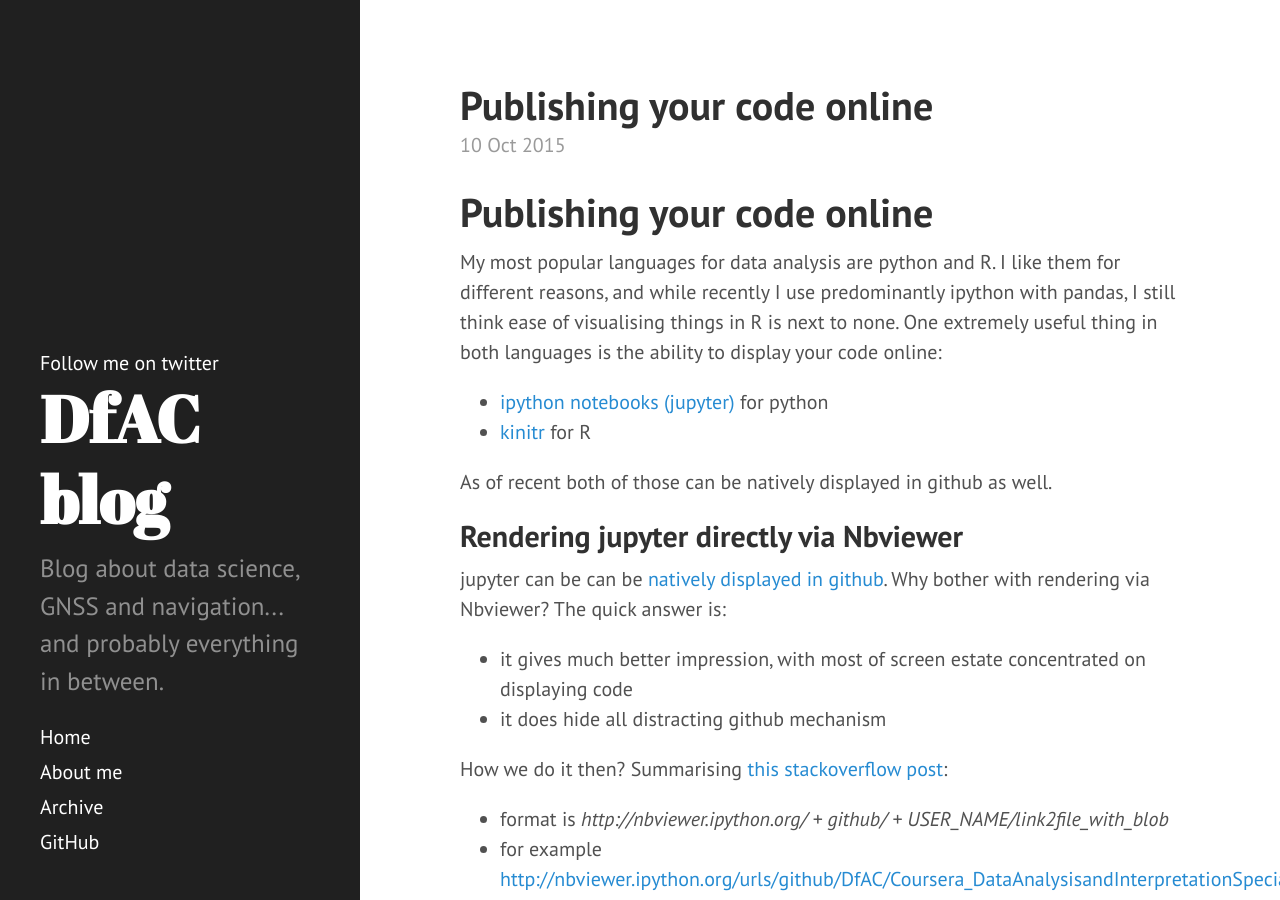
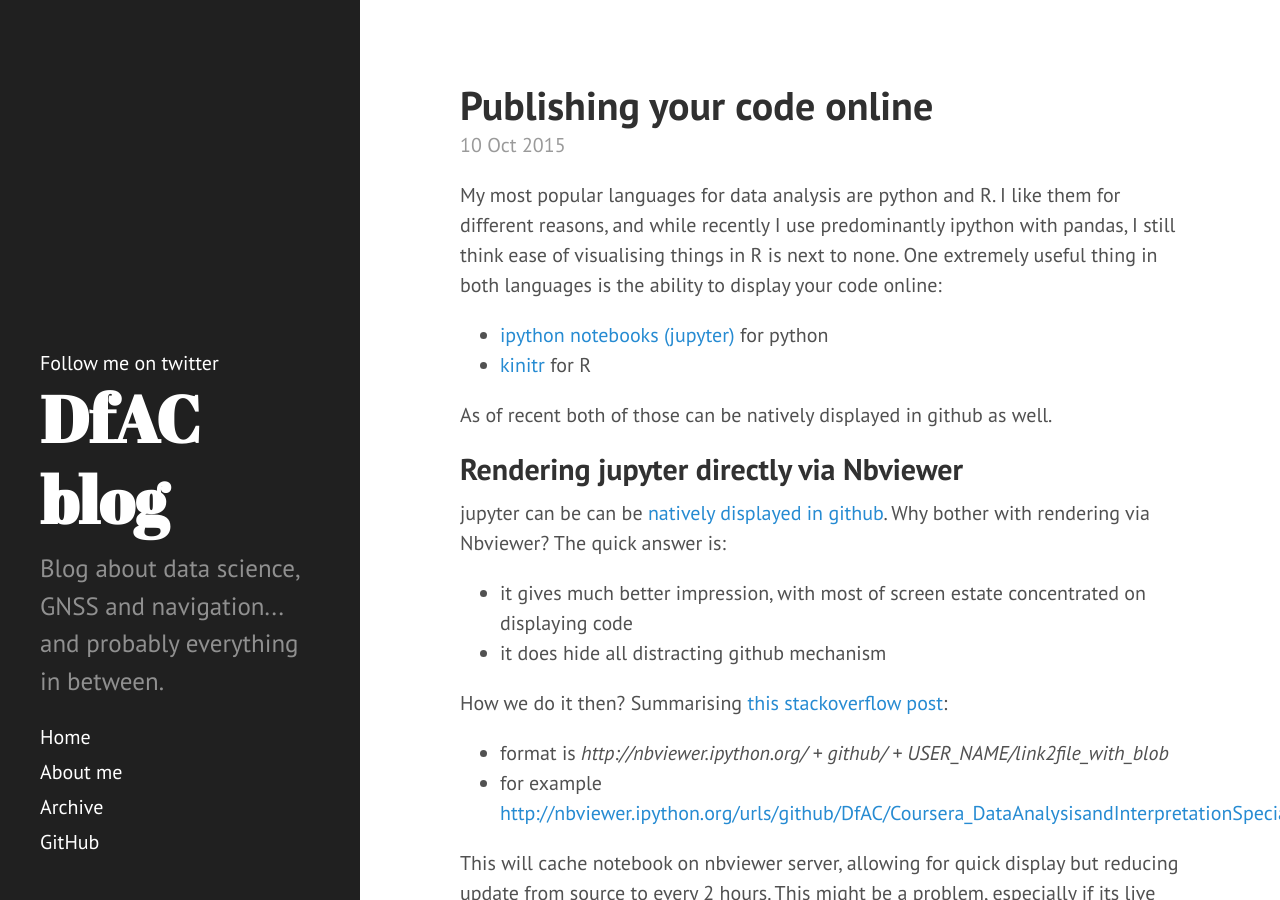
Before and after one commit to DfAC/DfAC.github.io, a Jekyll site: the page built from _posts/2015-10-10-Code-online.md, in a window 1280 px wide and 900 px high. Built offline with Jekyll 4.4.1, drawn with Linux system fonts in a browser that asks for light colours; Markdown is read by kramdown in place of the engine named in the settings; comment, search, counter and statistics services are not loaded.

Commit message:
Update 2015-10-10-Code-online.md

```diff
--- a/_posts/2015-10-10-Code-online.md
+++ b/_posts/2015-10-10-Code-online.md
@@ -5,9 +5,6 @@ tag: R, python, jupyter
 category: coding, blog
 comments: True
 ---
-
-#Publishing your code online
-
 My most popular languages for data analysis are python and R. I like them for different reasons, and while recently I use predominantly ipython with pandas, I still think ease of visualising things in R is next to none.
 One extremely useful thing in both languages is the ability to display your code online:
 
```
